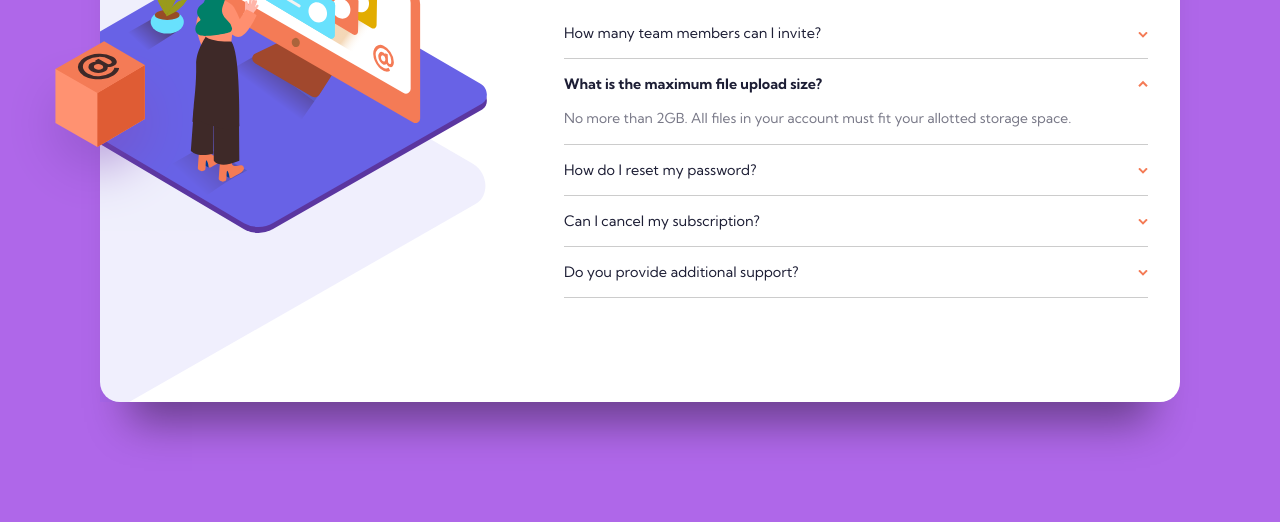
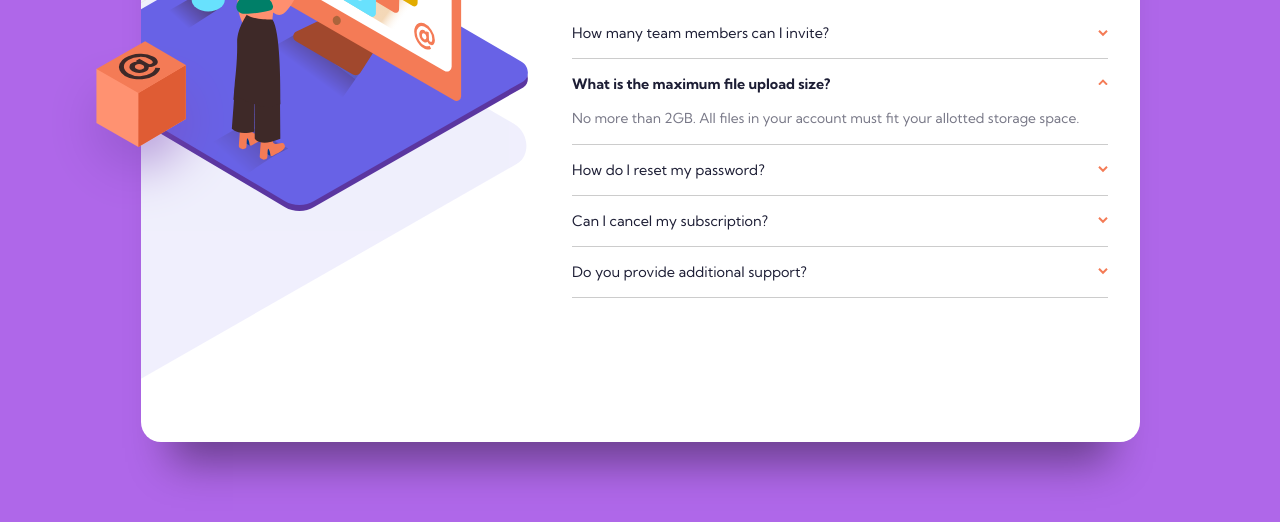
Before and after one commit to FZSZ/faq-accordion-card-main, a plain HTML site: page exercise/index.html in a window 1280 px wide. Shown: the part 278-800 px from the top of the page. Drawn offline with Linux system fonts and the light colour scheme.

Commit message:
finished little details

```diff
--- a/exercise/styles.css
+++ b/exercise/styles.css
@@ -2,23 +2,15 @@
 :root {
   --Very-dark-desaturated-blue: hsl(238, 29%, 16%);
   --Soft-red: hsl(14, 88%, 65%);
-
   /* #### Gradient */
-
   /* Background gradient: */
-
   --Soft-violet: hsl(273, 75%, 66%);
   --Soft-blue: hsl(240, 73%, 65%);
-
   /* ### Neutral */
-
   /* #### Text */
-
   --Very-dark-grayish-blue: hsl(237, 12%, 33%);
   --Dark-grayish-blue: hsl(240, 6%, 50%);
-
   /* #### Dividers */
-
   --Light-grayish-blue: hsl(240, 5%, 91%);
 }
 /* basic styles/resets */
@@ -63,7 +55,6 @@ body {
   width: 100%;
   height: 6rem;
 }
-#images .images {}
 .images > img,
 .images .woman-online *,
 #images #bg * {
@@ -75,8 +66,6 @@ body {
 .answers .answer {
   display: none;
 }
-.images > img {}
-.images .woman-online {}
 .images .woman-online * {
   z-index: 222;
 }
@@ -87,14 +76,12 @@ body {
   top: 0;
   left: 50%;
 }
-.woman-online :nth-child(1) {}
 .woman-online :nth-child(2) {
   transform: translate(-55%, -55%);
 }
 #images #bg * {
   z-index: 111;
 }
-#bg :first-child {}
 #bg :last-child {
   transform: translate(-50%, -190%);
 }
@@ -108,9 +95,6 @@ body {
   font-weight: 700;
   text-align: center;
 }
-.faq-list {}
-.faq-list .faq-item {}
-.faq-item .questions {}
 .questions .question {
   font-size: 1.2em;
   font-weight: 400;
@@ -120,13 +104,13 @@ body {
   justify-content: space-between;
   padding: 1rem 0;
   cursor: pointer;
+  transition: all 0.2s ease-in;
 }
 .question:after {
   content: '';
   width: 10px;
   height: 10px;
   display: inline-block;
-  transform: translateY(0.1rem);
   background: url('images/icon-arrow-down.svg') no-repeat center;
 }
 .question.active {
@@ -134,7 +118,7 @@ body {
   color: var(--Very-dark-desaturated-blue);
 }
 .question.active:after {
-  transform: rotate(180deg);
+  transform: translate(0, -0.1rem) rotate(180deg);
 }
 .question:active {
   color: var(--Soft-red);
@@ -151,13 +135,12 @@ body {
   padding-bottom: 1rem;
   display: block;
 }
-.answers .answer {}
 @media screen and (min-width: 1020px) {
   #content {
     width: 90%;
     min-width: 999px;
-    max-width: 1080px;
-    height: 70vh;
+    max-width: 999px;
+    height: 80vh;
     flex-direction: row;
     margin: 0;
     padding: 2rem 0;
@@ -185,13 +168,15 @@ body {
   }
   #bg,
   .woman-online {
-    width: 40vw;
+    width: 100%;
+    height: 70vh;
     overflow: hidden;
   }
   .woman-online :nth-child(1) {
-    transform: translate(-18%)
+    transform: translate(-18%, 5%)
   }
   #bg {
+    width: 40%;
     height: 100%;
     position: absolute;
     top: 0;
```
